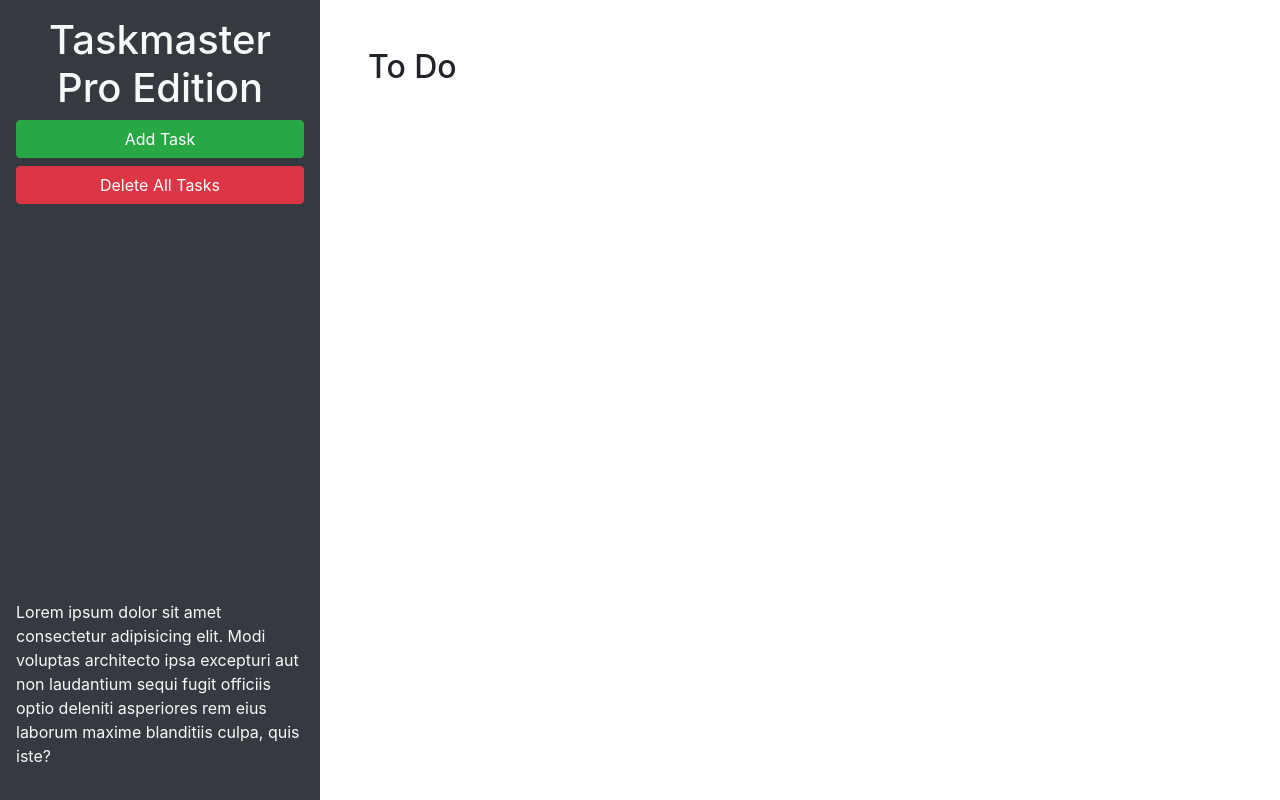
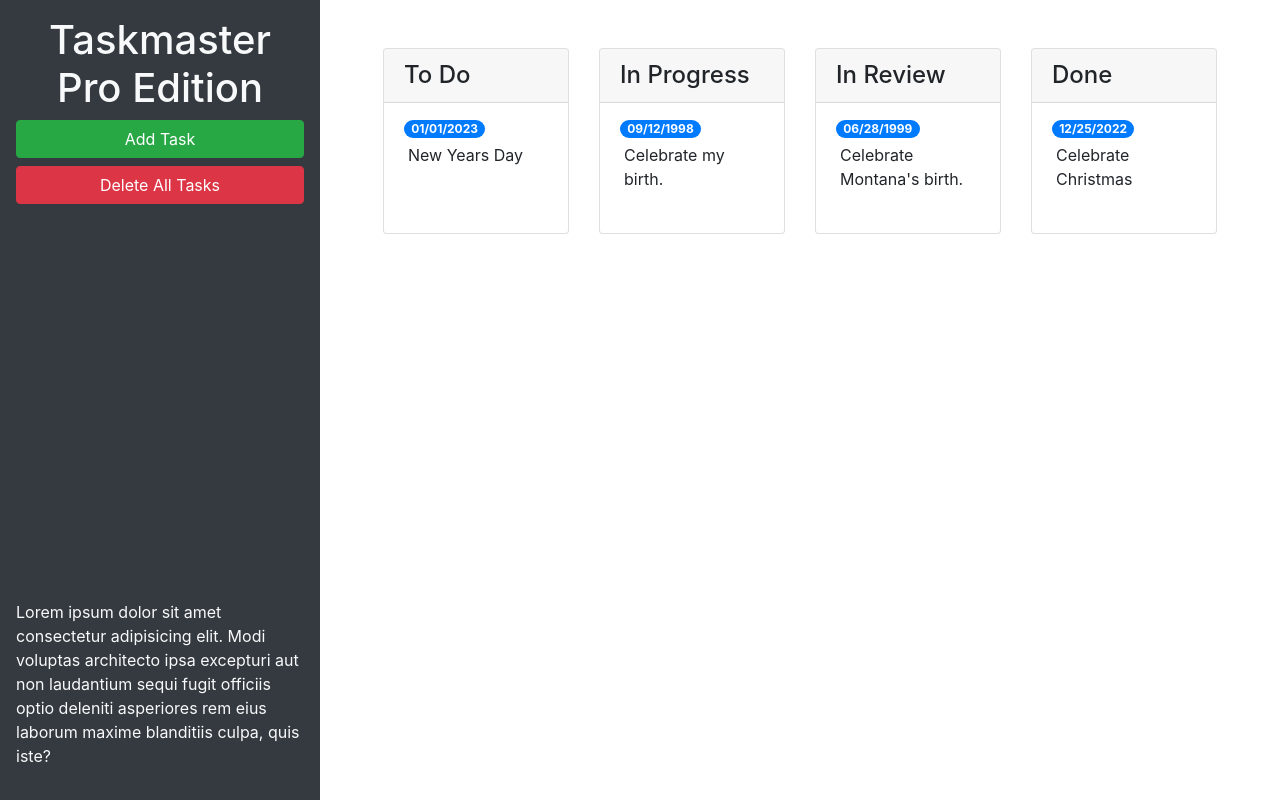
Before and after one commit to AlexStandfield/Alex-Standfield-Taskmaster-Pro, a website: page index.html in a window 1280 px wide. Drawn offline with nearby package versions, Linux system fonts and the light colour scheme.

Commit message:
bootstrap implemented to tasks and modal

```diff
--- a/index.html
+++ b/index.html
@@ -24,9 +24,59 @@
       </p>
     </header>
     <main class="col-12 col-lg-9">
-      <div class="m-5">
-        <h2>To Do</h2>
-        <ul id="list-toDo" class="list-group"> </ul>
+      <div class="m-5 row justify-content-around">
+        <!-- To Do Start -->
+        <div class="col-12 col-md-6 col-xl-3 mb-3">
+          <div class="card">
+            <h4 class="card-header">To Do</h4>
+            <ul id="list-toDo" class="list-group list-group-flush">
+              <li class="list-group-item">
+                <span class="badge badge-primary badge-pill">01/01/2023</span>
+                <p class="m-1">New Years Day</p>
+              </li>
+            </ul>
+          </div>
+        </div>
+        <!-- To Do End -->
+        <!-- In Progress Start -->
+        <div class="col-12 col-md-6 col-xl-3 mb-3">
+          <div class="card">
+            <h4 class="card-header">In Progress</h4>
+            <ul id="list-inProgress" class="list-group list-group-flush">
+              <li class="list-group-item">
+                <span class="badge badge-primary badge-pill">09/12/1998</span>
+                <p class="m-1">Celebrate my birth.</p>
+              </li>
+            </ul>
+          </div>
+        </div>
+        <!-- In Progress End -->
+        <!-- In Review Start -->
+        <div class="col-12 col-md-6 col-xl-3 mb-3">
+          <div class="card">
+            <h4 class="card-header">In Review</h4>
+            <ul id="list-inReview" class="list-group list-group-flush">
+              <li class="list-group-item">
+                <span class="badge badge-primary badge-pill">06/28/1999</span>
+                <p class="m-1">Celebrate Montana's birth.</p>
+              </li>
+            </ul>
+          </div>
+        </div>
+        <!-- In Review End -->
+        <!-- Done Start -->
+        <div class="col-12 col-md-6 col-xl-3 mb-3">
+          <div class="card">
+            <h4 class="card-header">Done</h4>
+            <ul id="list-done" class="list-group list-group-flush">
+              <li class="list-group-item">
+                <span class="badge badge-primary badge-pill">12/25/2022</span>
+                <p class="m-1">Celebrate Christmas</p>
+              </li>
+            </ul>
+          </div>
+        </div>
+        <!-- Done End -->
       </div>
     </main>
   </div>
@@ -46,11 +96,11 @@
           <form>
             <div class="form-group">
               <label for="modalTaskDescription">Task description</label>
-              <textarea id="modalTaskDescription" rows="3"></textarea>
+              <textarea id="modalTaskDescription" rows="3" class="form-control"></textarea>
             </div>
             <div class="form-group">
               <label for="modalDueDate">Due date</label>
-              <input type="text" id="modalDueDate" placeholder="mm/dd/yyyy" autocomplete="off" />
+              <input type="text" class="form-control" id="modalDueDate" placeholder="mm/dd/yyyy" autocomplete="off" />
             </div>
           </form>
         </div>
```
